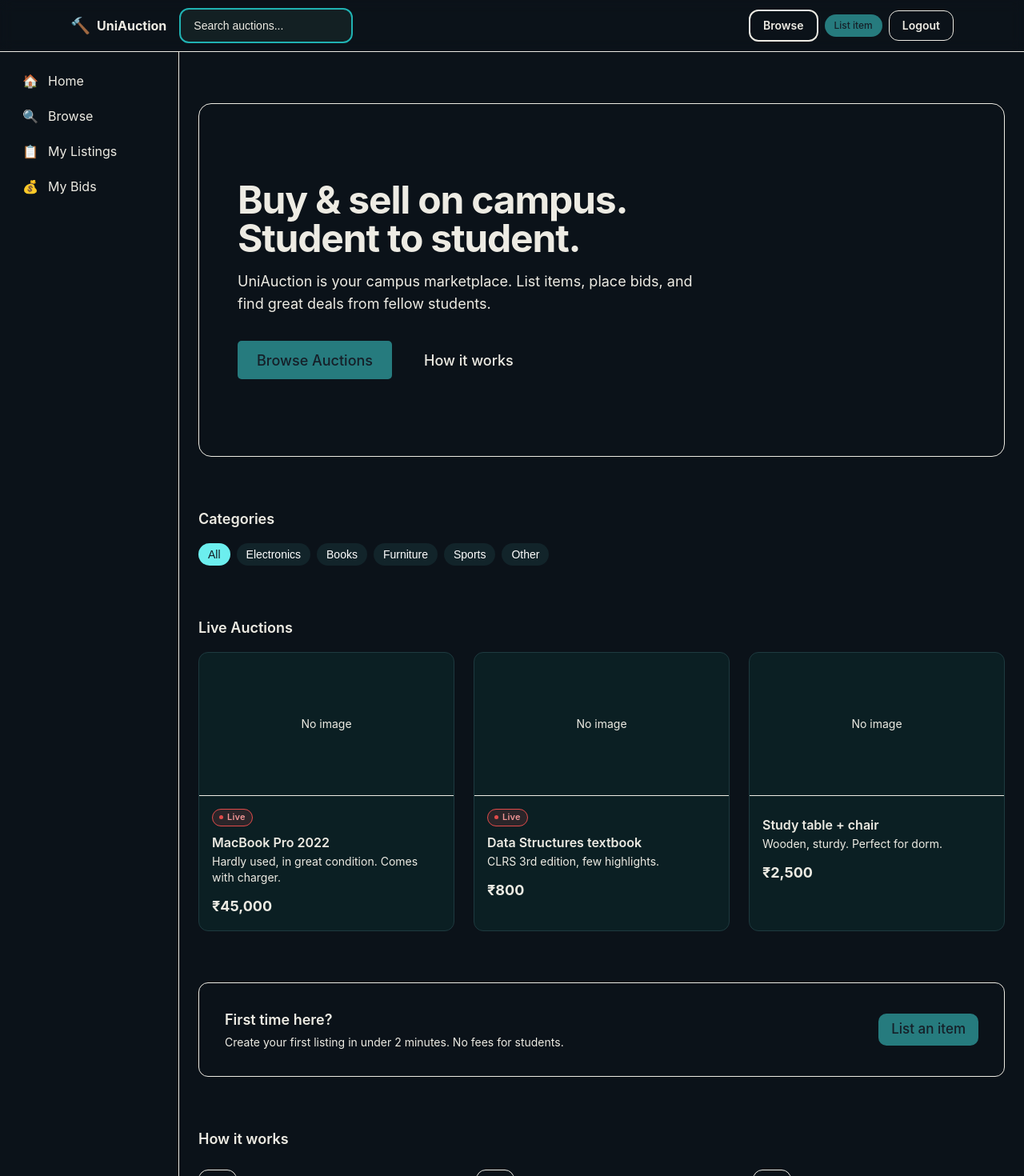
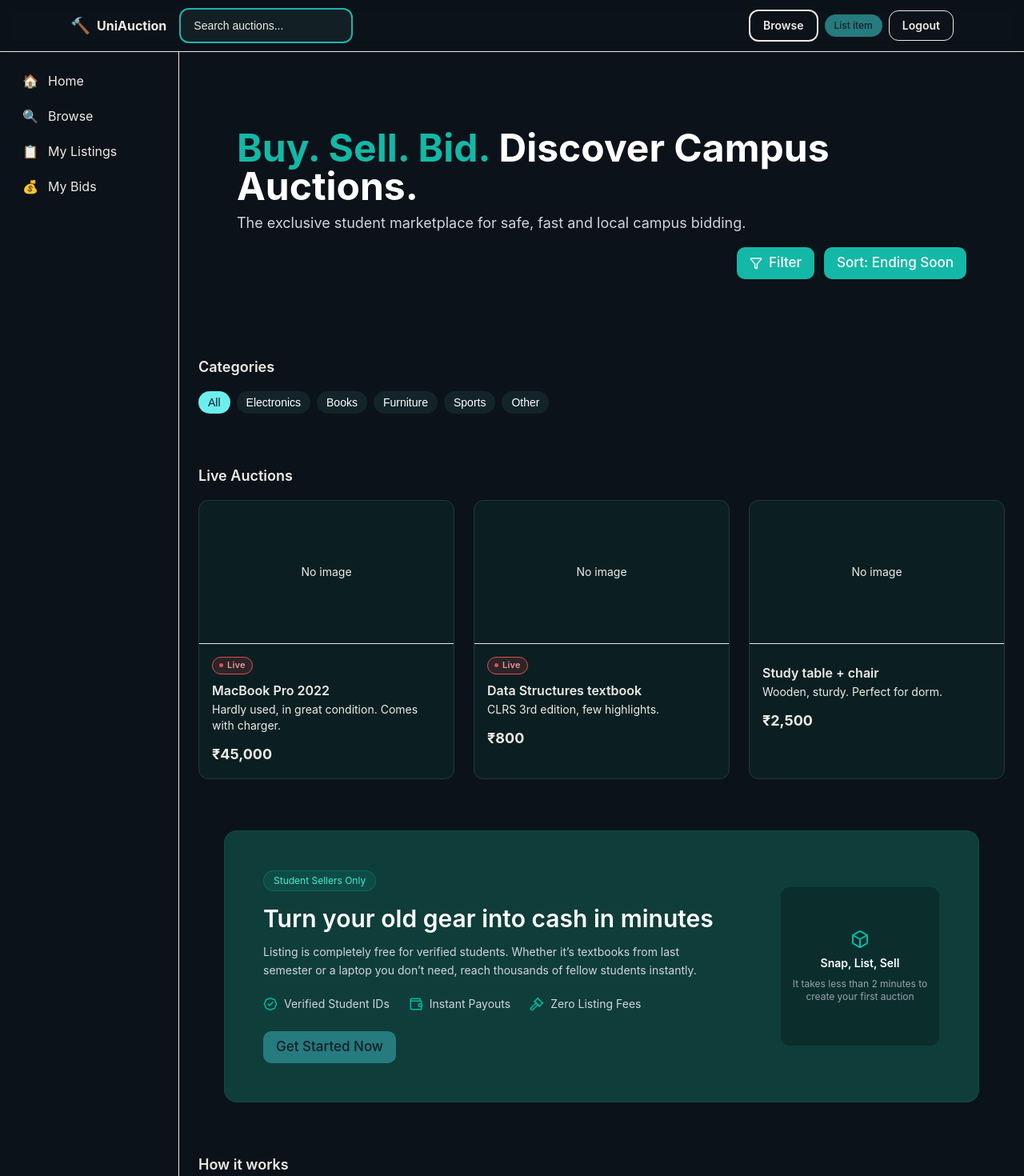
Before and after one commit to nonoyobussiness/student-online-auction-system, a React (Vite) app: page /home in a window 1280 px wide. Shown: the top 1470 px of the page at 80% size. Built offline with nearby package versions, Linux system fonts and the light colour scheme.

Commit message:
feat: hero + promo banner preview with theme toggle,icons and responsive design

```diff
--- a/package.json
+++ b/package.json
@@ -11,6 +11,7 @@
   },
   "dependencies": {
     "clsx": "^2.1.1",
+    "lucide-react": "^1.7.0",
     "react": "^19.2.0",
     "react-dom": "^19.2.0",
     "react-router-dom": "^7.13.1"
--- a/src/App.tsx
+++ b/src/App.tsx
@@ -6,6 +6,7 @@ import Home from "./pages/Home";
 import ButtonPreview from "./components/ui/ButtonPreview";
 import BadgePreview from "./components/ui/BadgePreview";
 import InputAndTagPreview from "./pages/InputAndTagPreview";
+import HeroPromoPreview from "./pages/HeroPromoPreview";
 
 export default function App() {
   return (
@@ -13,19 +14,14 @@ export default function App() {
       <Route path="/" element={<Login />} />
       <Route path="/login" element={<Login />} />
       <Route path="/register" element={<Register />} />
-      <Route
-        path="/home"
-        element={
-          /**<ProtectedRoute>
-            <Home />
-          </ProtectedRoute> */
-          <Home/>
-        }
-      />
+
+      <Route path="/home" element={<Home />} />
+
       <Route path="/card-preview" element={<CardPreview />} />
       <Route path="/buttons" element={<ButtonPreview />} />
       <Route path="/badges" element={<BadgePreview />} />
       <Route path="/inputandtag" element={<InputAndTagPreview />} />
+      <Route path="/heropromo" element={<HeroPromoPreview />} />
     </Routes>
   );
 }
--- a/src/components/sections/HeroSection.tsx
+++ b/src/components/sections/HeroSection.tsx
@@ -1,39 +1,73 @@
 /**
- * HeroSection - Main landing banner for the homepage
- * Displays the headline and primary call-to-action.
+ * HeroSection - Updated with theme + responsive (no layout changes)
  */
 
 import { Button } from "../ui";
+import { Filter } from "lucide-react";
 
-export default function HeroSection() {
+type HeroSectionProps = {
+  theme?: "dark" | "light";
+};
+
+export default function HeroSection({ theme = "dark" }: HeroSectionProps) {
+  const isDark = theme === "dark";
+
   return (
-    <section
-      className="relative overflow-hidden rounded-2xl bg-bg-elevated border border-border"
-      aria-label="Welcome to UniAuction"
-    >
-      {/* Decorative background glow */}
-      <div
-        className="absolute -top-24 -left-24 h-80 w-80 rounded-full bg-primary/20 blur-3xl pointer-events-none"
-        aria-hidden
-      />
+    <section className="px-4 sm:px-6 md:px-12 py-6 md:py-8">
+      <div className="max-w-6xl mx-auto">
 
-      <div className="relative z-10 px-6 py-16 sm:px-12 sm:py-20 md:py-24">
-        <h1 className="text-3xl font-bold tracking-tight sm:text-4xl md:text-5xl text-foreground max-w-2xl">
-          Buy & sell on campus.{" "}
-          <span className="text-primary">Student to student.</span>
+        {/* Heading */}
+        <h1
+          className={`
+            font-bold
+            text-2xl sm:text-3xl md:text-4xl lg:text-5xl
+            ${isDark ? "text-white" : "text-gray-900"}
+          `}
+        >
+          <span className="text-[#14b8a6] font-bold">
+            Buy. Sell. Bid.
+          </span>{" "}
+          Discover Campus Auctions.
         </h1>
-        <p className="mt-4 text-lg text-muted max-w-xl">
-          UniAuction is your campus marketplace. List items, place bids, and find
-          great deals from fellow students.
+
+        {/* Subtitle */}
+        <p
+          className={`
+            mt-2 max-w-2xl
+            text-sm sm:text-base md:text-lg
+            ${isDark ? "text-gray-300" : "text-gray-600"}
+          `}
+        >
+          The exclusive student marketplace for safe, fast and local campus bidding.
         </p>
-        <div className="mt-8 flex flex-wrap gap-4">
-          <Button variant="primary" size="lg">
-            Browse Auctions
+
+        {/* Buttons */}
+        <div className="flex flex-wrap gap-3 mt-4 justify-center md:justify-end">
+
+          {/* Filter Button */}
+          <Button
+            className="
+              flex items-center gap-2
+              !bg-[#14b8a6] !text-white !border-none
+              hover:!bg-[#0d9488] shadow-sm
+            "
+          >
+            <Filter size={16} />
+            Filter
           </Button>
-          <Button variant="outline" size="lg">
-            How it works
+
+          {/* Sort Button */}
+          <Button
+            className="
+              !bg-[#14b8a6] !text-white !border-none
+              hover:!bg-[#0d9488] shadow-sm
+            "
+          >
+            Sort: Ending Soon
           </Button>
+
         </div>
+
       </div>
     </section>
   );
--- a/src/components/sections/PromoBanner.tsx
+++ b/src/components/sections/PromoBanner.tsx
@@ -1,29 +1,131 @@
-/**
- * PromoBanner - Promotional or announcement banner
- * Use for new features, seasonal offers, announcements.
- */
+import { Button } from "../ui";
+import { BadgeCheck, Wallet, Gavel, Box } from "lucide-react";
 
-import { Button } from "../ui";
+type PromoBannerProps = {
+  theme?: "dark" | "light";
+};
 
-export default function PromoBanner() {
+export default function PromoBanner({ theme = "dark" }: PromoBannerProps) {
+  const isDark = theme === "dark";
+
   return (
-    <section
-      className="rounded-xl bg-primary/10 border border-primary/30 p-6 sm:p-8"
-      aria-label="Promotion"
-    >
-      <div className="flex flex-col sm:flex-row sm:items-center sm:justify-between gap-4">
-        <div>
-          <h3 className="text-lg font-semibold text-foreground">
-            First time here?
-          </h3>
-          <p className="text-muted text-sm mt-1">
-            Create your first listing in under 2 minutes. No fees for students.
-          </p>
+    <section className="mt-16 px-4 md:px-8">
+
+      <div className="w-full">
+
+        <div
+          className={`
+            rounded-2xl
+            py-8 sm:py-10 md:py-12 px-4 sm:px-10 md:px-12
+            border
+
+            ${isDark
+              ? "bg-[#0f3d3a] border-teal-400/10"
+              : "bg-[#96c4bb] border-teal-500/20"}
+          `}
+        >
+          <div className="
+            flex flex-col md:flex-row
+            md:items-center md:justify-between
+            gap-8 sm:gap-10
+          ">
+
+            {/* LEFT CONTENT */}
+            <div className="max-w-xl text-center md:text-left">
+
+              {/* TAG */}
+              <span
+                className={`
+                  inline-block text-xs px-3 py-1 rounded-full mb-4 border
+                  ${isDark
+                    ? "bg-teal-400/10 text-teal-300 border-teal-400/20"
+                    : "bg-teal-600/10 text-teal-700 border-teal-600/30"}
+                `}
+              >
+                Student Sellers Only
+              </span>
+
+              {/* TITLE */}
+              <h2
+                className={`
+                  text-xl sm:text-2xl md:text-3xl
+                  font-semibold leading-tight
+                  ${isDark ? "text-white" : "text-gray-900"}
+                `}
+              >
+                Turn your old gear into cash in minutes
+              </h2>
+
+              {/* DESCRIPTION */}
+              <p
+                className={`
+                  mt-3 text-sm leading-relaxed
+                  ${isDark ? "text-gray-300" : "text-gray-600"}
+                `}
+              >
+                Listing is completely free for verified students. Whether it’s
+                textbooks from last semester or a laptop you don’t need, reach
+                thousands of fellow students instantly.
+              </p>
+
+              {/* FEATURES */}
+              <div className="flex flex-wrap justify-center md:justify-start gap-4 sm:gap-6 mt-5 text-sm">
+
+                <div className={`flex items-center gap-2 ${isDark ? "text-gray-300" : "text-gray-700"}`}>
+                  <BadgeCheck size={18} className="text-teal-500" />
+                  <span>Verified Student IDs</span>
+                </div>
+
+                <div className={`flex items-center gap-2 ${isDark ? "text-gray-300" : "text-gray-700"}`}>
+                  <Wallet size={18} className="text-teal-500" />
+                  <span>Instant Payouts</span>
+                </div>
+
+                <div className={`flex items-center gap-2 ${isDark ? "text-gray-300" : "text-gray-700"}`}>
+                  <Gavel size={18} className="text-teal-500" />
+                  <span>Zero Listing Fees</span>
+                </div>
+
+              </div>
+
+              {/* BUTTON */}
+              <div className="mt-6 flex justify-center md:justify-start">
+                <Button variant="primary" theme={theme}>
+                  Get Started Now
+                </Button>
+              </div>
+
+            </div>
+
+            {/* RIGHT SQUARE BOX */}
+            <div
+              className={`
+                rounded-xl border
+                flex flex-col items-center justify-center text-center
+                w-[160px] h-[160px] sm:w-[200px] sm:h-[200px]
+                shrink-0 mx-auto md:mx-0
+
+                ${isDark
+                  ? "bg-[#0b2e2c] border-teal-400/10"
+                  : "bg-[#c7ddda] border-teal-500/20"}
+              `}
+            >
+              <Box size={24} className="mb-2 text-teal-500" />
+
+              <h4 className={`${isDark ? "text-white" : "text-gray-900"} font-semibold text-sm`}>
+                Snap, List, Sell
+              </h4>
+
+              <p className="text-gray-400 text-xs mt-2 px-3">
+                It takes less than 2 minutes to create your first auction
+              </p>
+            </div>
+
+          </div>
         </div>
-        <Button variant="primary" size="md">
-          List an item
-        </Button>
+
       </div>
+
     </section>
   );
 }
--- /dev/null
+++ b/src/pages/HeroPromoPreview.tsx
@@ -0,0 +1,34 @@
+import { useState } from "react";
+import HeroSection from "../components/sections/HeroSection";
+import PromoBanner from "../components/sections/PromoBanner";
+
+export default function HeroPromoPreview() {
+  const [theme, setTheme] = useState<"dark" | "light">("dark");
+
+  return (
+    <div
+      className={`min-h-screen ${
+        theme === "dark" ? "bg-[#020617]" : "bg-[#f5f7f6]"
+      }`}
+    >
+      {/* Center Wrapper */}
+      <div className="w-full max-w-[1400px] mx-auto px-4 sm:px-6 md:px-12 py-6 space-y-10">
+
+        {/* Toggle Button */}
+        <button
+          onClick={() =>
+            setTheme(theme === "dark" ? "light" : "dark")
+          }
+          className="px-4 py-2 bg-teal-500 text-white rounded-md"
+        >
+          Toggle Theme ({theme})
+        </button>
+
+        {/* Components */}
+        <HeroSection theme={theme} />
+        <PromoBanner theme={theme} />
+
+      </div>
+    </div>
+  );
+}
--- a/src/pages/Home.tsx
+++ b/src/pages/Home.tsx
@@ -1,3 +1,4 @@
+Home.tsx
 /**
  * Home - Main UniAuction homepage
  * Assembles all sections into the full layout.
```
Also changed, not shown: 1 other file (tests, documents, lock files or other folders).
